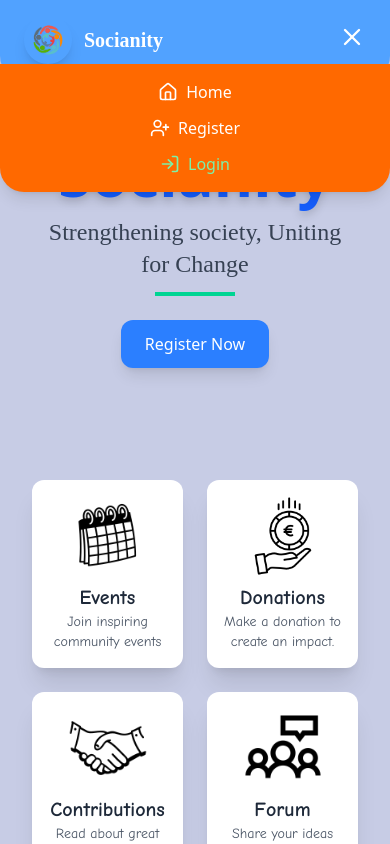
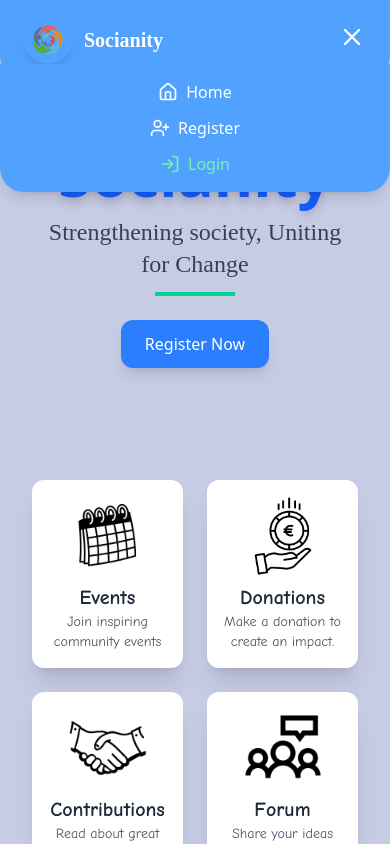
Before and after one commit to kharelbaibhav7/socianity, a React (Vite) app in the folder frontend/: page / in a window 390 px wide. Both pictures are taken after a click on the button 352 px from the left and 37 px from the top of the page. Shown: the top 844 px of the page. Built offline with nearby package versions, Linux system fonts and the light colour scheme; a web font is replaced by a local one.

Commit message:
Navbar fixing

```diff
--- a/frontend/src/components/NavBar.jsx
+++ b/frontend/src/components/NavBar.jsx
@@ -65,7 +65,7 @@ const NavBar = () => {
                     initial={{ opacity: 0, y: -20 }}
                     animate={{ opacity: 1, y: 0 }}
                     exit={{ opacity: 0, y: -20 }}
-                    className="absolute top-16 left-0 w-full bg-orange-500 p-4 shadow-lg rounded-b-3xl flex flex-col items-center space-y-3 text-white md:hidden"
+                    className="absolute top-16 left-0 w-full bg-blue-400 p-4 shadow-lg rounded-b-3xl flex flex-col items-center space-y-3 text-white md:hidden"
                 >
                     {token ? (
                         <>
```
